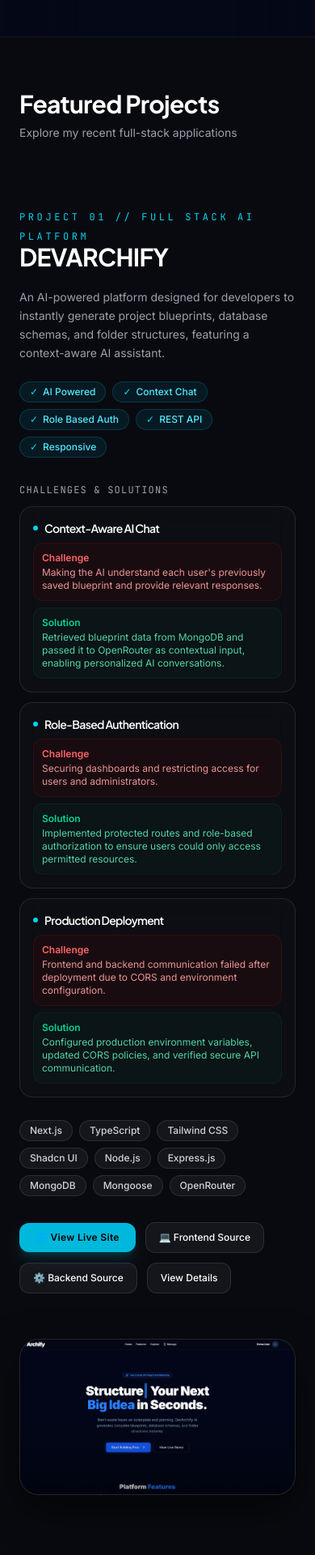
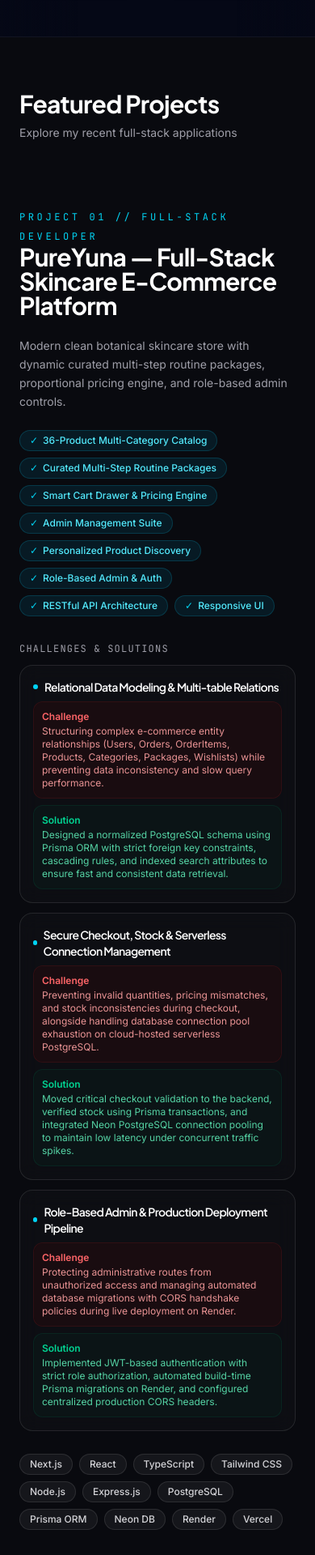
Before and after one commit to itzSumma/my-portfolio, a Next.js app: page / in a window 390 px wide. Shown: the part 7895-9815 px from the top of the page at 81% size. Built offline with nearby package versions, Linux system fonts and the light colour scheme.

Commit message:
feat: implement interactive horizontal-scrolling project showcase component with GSAP integration

```diff
--- a/src/components/HorizontalProjects.js
+++ b/src/components/HorizontalProjects.js
@@ -10,8 +10,16 @@
 export default function HorizontalProjects() {
   const sectionRef = useRef(null);
   const triggerRef = useRef(null);
+  const [isDesktop, setIsDesktop] = React.useState(false);
 
   useEffect(() => {
+    setIsDesktop(window.innerWidth >= 1024);
+    const handleResize = () => {
+      setIsDesktop(window.innerWidth >= 1024);
+      ScrollTrigger.refresh();
+    };
+    window.addEventListener("resize", handleResize);
+
     let ctx = gsap.context(() => {
       // GSAP pinning and horizontal movement only for desktop screens (>= 1024px)
       const mm = gsap.matchMedia();
@@ -21,13 +29,13 @@
           sectionRef.current,
           { translateX: 0 },
           {
-            translateX: "-200vw", // For 3 projects (300vw total width wrapper, translating -200vw)
+            translateX: `-${(projects.length - 1) * 100}vw`,
             ease: "none",
             duration: 1,
             scrollTrigger: {
               trigger: triggerRef.current,
               start: "top top",
-              end: "3000 top",
+              end: `${projects.length * 1000} top`,
               scrub: 0.6,
               pin: true,
               anticipatePin: 1,
@@ -39,9 +47,6 @@
         return () => pin.kill();
       });
     });
-
-    const handleResize = () => ScrollTrigger.refresh();
-    window.addEventListener("resize", handleResize);
 
     return () => {
       window.removeEventListener("resize", handleResize);
@@ -64,7 +69,8 @@
       <div ref={triggerRef} className="w-full">
         <div
           ref={sectionRef}
-          className="flex flex-col lg:flex-row lg:h-screen lg:w-[300vw]">
+          className="flex flex-col lg:flex-row lg:h-screen"
+          style={{ width: isDesktop ? `${projects.length * 100}vw` : "100%" }}>
           {projects.map((project, index) => (
             <div
               key={index}
--- a/src/components/ResumeView.js
+++ b/src/components/ResumeView.js
@@ -61,6 +61,28 @@
 
   const projects = [
     {
+      title: "PureYuna",
+      tech: [
+        "Next.js",
+        "React",
+        "TypeScript",
+        "Tailwind CSS",
+        "Node.js",
+        "Express.js",
+        "PostgreSQL",
+        "Prisma ORM",
+        "Neon DB",
+      ],
+      highlights: [
+        "Relational Schema",
+        "Custom Pricing Engine",
+        "Role-Based Admin",
+        "RESTful API",
+      ],
+      description:
+        "A modern full-stack skincare e-commerce platform with organic care and precision formulated taxonomies. Features a dynamic routine package builder, a smart checkout engine with proportional discount distribution, and full admin dashboard CRUD operations.",
+    },
+    {
       title: "DevArchify",
       tech: [
         "Next.js",
@@ -94,13 +116,6 @@
       highlights: ["Stripe", "Authentication", "Role Based Access", "REST API"],
       description:
         "A full-stack legal platform that connects clients with verified lawyers. Users can search, hire and securely pay lawyers using Stripe. Includes role-based dashboards and secure authentication.",
-    },
-    {
-      title: "Keen Keeper",
-      tech: ["React", "React Router", "Tailwind CSS", "DaisyUI", "Recharts"],
-      highlights: ["Charts", "CRUD", "Responsive", "React"],
-      description:
-        "A responsive React application for managing and organizing friends with interactive charts and a clean modern UI.",
     },
   ];
 
--- a/src/data/projects.js
+++ b/src/data/projects.js
@@ -1,4 +1,72 @@
 export const projects = [
+  {
+    slug: "pureyuna",
+    title: "PureYuna — Full-Stack Skincare E-Commerce Platform",
+    category: "Full-Stack Developer",
+    img: "/projects/pureyuna.png",
+    description:
+      "Modern clean botanical skincare store with dynamic curated multi-step routine packages, proportional pricing engine, and role-based admin controls.",
+    features: [
+      "36-Product Multi-Category Catalog",
+      "Curated Multi-Step Routine Packages",
+      "Smart Cart Drawer & Pricing Engine",
+      "Admin Management Suite",
+      "Personalized Product Discovery",
+      "Role-Based Admin & Auth",
+      "RESTful API Architecture",
+      "Responsive UI",
+    ],
+    tech: [
+      "Next.js",
+      "React",
+      "TypeScript",
+      "Tailwind CSS",
+      "Node.js",
+      "Express.js",
+      "PostgreSQL",
+      "Prisma ORM",
+      "Neon DB",
+      "Render",
+      "Vercel",
+    ],
+    liveUrl: "https://pure-yuna-client.vercel.app/",
+    link: "https://pure-yuna-client.vercel.app/",
+    githubUrl: "https://github.com/itzSumma/PureYuna_Client",
+    githubFrontend: "https://github.com/itzSumma/PureYuna_Client",
+    githubBackend: "https://github.com/itzSumma/PureYuna",
+    challenges: [
+      {
+        title: "Relational Data Modeling & Multi-table Relations",
+        problem:
+          "Structuring complex e-commerce entity relationships (Users, Orders, OrderItems, Products, Categories, Packages, Wishlists) while preventing data inconsistency and slow query performance.",
+        solution:
+          "Designed a normalized PostgreSQL schema using Prisma ORM with strict foreign key constraints, cascading rules, and indexed search attributes to ensure fast and consistent data retrieval.",
+      },
+      {
+        title: "Secure Checkout, Stock & Serverless Connection Management",
+        problem:
+          "Preventing invalid quantities, pricing mismatches, and stock inconsistencies during checkout, alongside handling database connection pool exhaustion on cloud-hosted serverless PostgreSQL.",
+        solution:
+          "Moved critical checkout validation to the backend, verified stock using Prisma transactions, and integrated Neon PostgreSQL connection pooling to maintain low latency under concurrent traffic spikes.",
+      },
+      {
+        title: "Role-Based Admin & Production Deployment Pipeline",
+        problem:
+          "Protecting administrative routes from unauthorized access and managing automated database migrations with CORS handshake policies during live deployment on Render.",
+        solution:
+          "Implemented JWT-based authentication with strict role authorization, automated build-time Prisma migrations on Render, and configured centralized production CORS headers.",
+      },
+    ],
+    futureImprovements: [
+      "Personalized skincare recommendations based on user skin profiles",
+      "Online payment gateway integration (Stripe / SSLCommerz)",
+      "Customer review and product rating system",
+      "Advanced admin analytics and real-time sales dashboard",
+      "Redis caching layer for top-selling products and frequent queries",
+      "Real-time stock inventory tracking & webhook notifications",
+      "AI-powered skincare assistant",
+    ],
+  },
   {
     slug: "devarchify",
     title: "DEVARCHIFY",
@@ -121,55 +189,6 @@
       "Improved profile verification workflow",
     ],
   },
-  {
-    slug: "keen-keeper",
-    title: "KEEN KEEPER",
-    category: "React Web Application",
-    img: "/keen-keeper.png",
-    description:
-      "A responsive React application designed to help users organize and manage their friends efficiently. It provides an intuitive interface for adding, tracking, and visualizing friend-related data through interactive charts.",
-    features: [
-      "Friend Management",
-      "Interactive Charts",
-      "Responsive Design",
-      "CRUD Operations",
-      "Modern UI",
-    ],
-    tech: [
-      "React 19",
-      "React Router 7",
-      "Tailwind CSS 4",
-      "DaisyUI",
-      "Recharts",
-    ],
-    liveUrl: "https://keen-keeper-friendzone.netlify.app/",
-    link: "https://keen-keeper-friendzone.netlify.app/",
-    githubUrl: "https://github.com/itzSumma/Keen-Keeper",
-    githubFrontend: "https://github.com/itzSumma/Keen-Keeper",
-    challenges: [
-      {
-        title: "Interactive Data Visualization",
-        problem:
-          "Presenting friend statistics in a clear and responsive way without affecting the user experience.",
-        solution:
-          "Integrated Recharts to build dynamic, responsive charts and optimized component rendering for smooth interactions.",
-      },
-      {
-        title: "State Management",
-        problem:
-          "Keeping the UI synchronized when users add, update, or remove friend information.",
-        solution:
-          "Managed application state efficiently with React hooks to ensure instant UI updates and a seamless user experience.",
-      },
-    ],
-    futureImprovements: [
-      "Search and filter for friend records",
-      "Exporting charts and data summaries",
-      "Calendar-based activity tracking",
-      "Progress insights for long-term engagement",
-      "Improved offline support for mobile use",
-    ],
-  },
 ];
 
 export function getProjectBySlug(slug) {
```
Also changed, not shown: public/projects/pureyuna.png (added), 1 other file (tests, documents, lock files or other folders).
